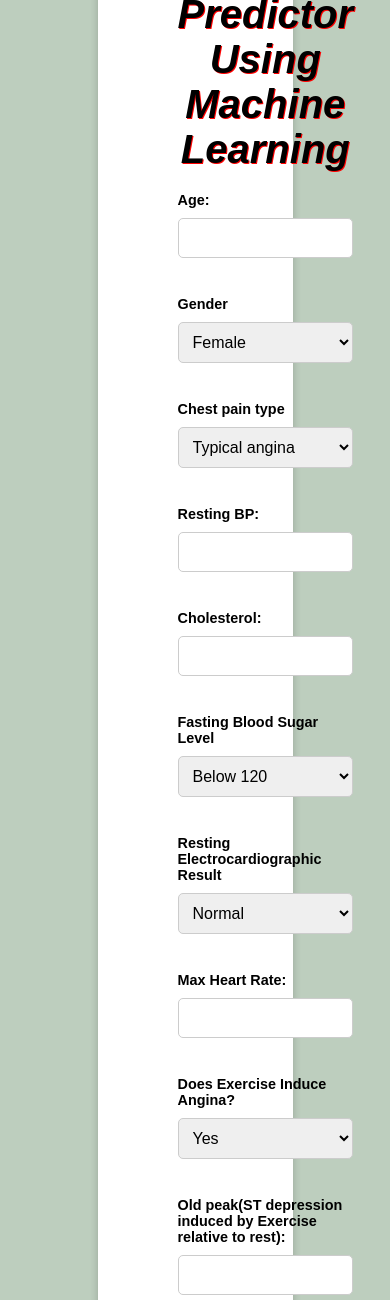
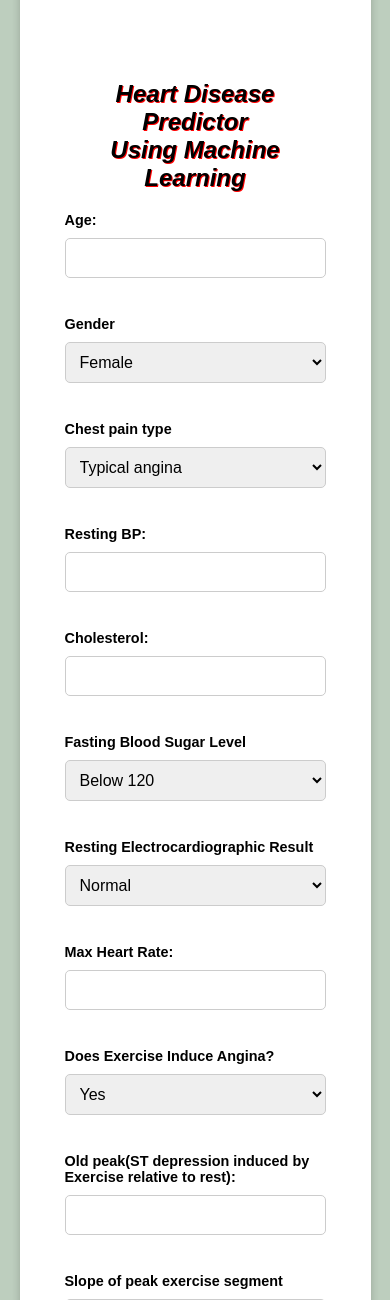
Before and after one commit to shazabdullakc/Heart_disease_Prediction_using_SVM_and_Flask, a Flask app: page / in a window 390 px wide. Shown: the top 1300 px of the page. Run offline with Flask 3, Linux system fonts and the light colour scheme; parts of the project's set-up code (start-up, migrations or seed data) failed here and were passed over.

Commit message:
updated style.css for mobile responsiveness

```diff
--- a/static/style.css
+++ b/static/style.css
@@ -98,3 +98,25 @@
 /* small{
 margin-left: 0;
 } */
+/* Ensure responsiveness */
+@media screen and (max-width: 768px) {
+  .container {
+    width: 90%; /* Reduce width on small screens */
+    padding: 15px;
+    padding-top: 700px;
+  }
+
+  h1 {
+    font-size: 24px; /* Reduce title size */
+    text-align: center;
+  }
+
+  input,
+  select {
+    font-size: 16px;
+  }
+
+  button {
+    font-size: 16px;
+  }
+}
```
